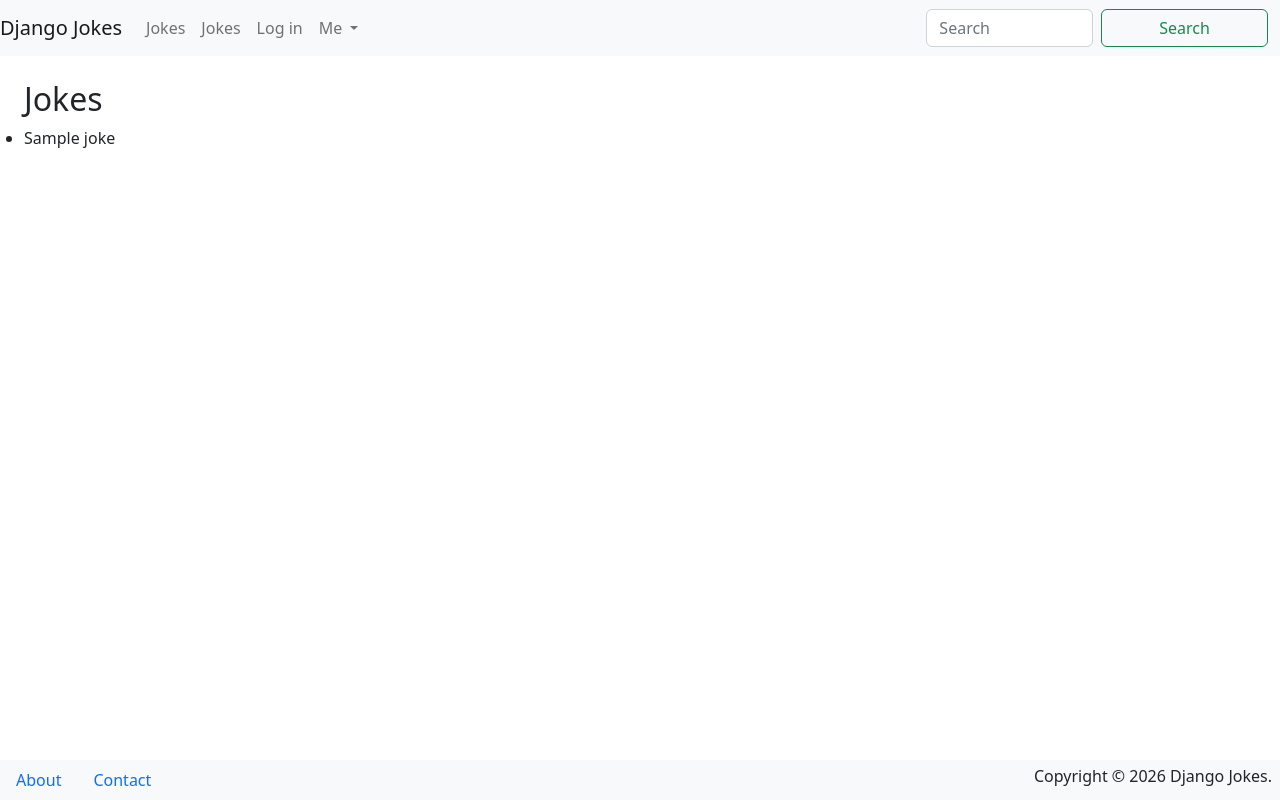
After one commit to dpeters02/djangojokes.com, a Django app: page /jokes/ in a window 1280 px wide. The commit adds this page. Run offline with Django 5.2, Linux system fonts and the light colour scheme; tables that the repository leaves empty hold one stand-in row (values such as "Sample post"); some libraries are stand-ins or nearby versions.

Commit message:
addition of jokes testing

```diff
--- a/jokes/urls.py
+++ b/jokes/urls.py
@@ -1,4 +1,7 @@
 from django.urls import path
+from .views import JokeListView
 
 app_name = 'jokes'
-urlpatterns = []
+urlpatterns = [
+    path('', JokeListView.as_view(), name='list'),
+]
--- a/jokes/views.py
+++ b/jokes/views.py
@@ -1,3 +1,5 @@
-from django.shortcuts import render
+from django.views.generic import ListView
+from .models import Joke
 
-# Create your views here.
+class JokeListView(ListView):
+    model = Joke
--- a/templates/_base.html
+++ b/templates/_base.html
@@ -20,7 +20,7 @@
     <div class="collapse navbar-collapse" id="navbarSupportedContent">
       <ul class="navbar-nav me-auto">
         <li class="nav-item active">
-          <a class="nav-link" href="{% url 'pages:homepage' %}">Home
+          <a class="nav-link" href="{% url 'jokes:list' %}">Jokes
             <span class="sr-only">(current)</span>
           </a>
         </li>
--- /dev/null
+++ b/templates/jokes/joke_list.html
@@ -0,0 +1,11 @@
+{% extends "_base.html" %}
+
+{% block title %}Jokes{% endblock %}
+{% block main %}
+    <h2>Jokes</h2>
+    <ul class="list-group list-group-flush mb-3">
+        {% for joke in joke_list %}
+            <li class="list-gorup-item">{{ joke.question }}</li>
+        {% endfor %}
+    </ul>
+{% endblock %}
```
